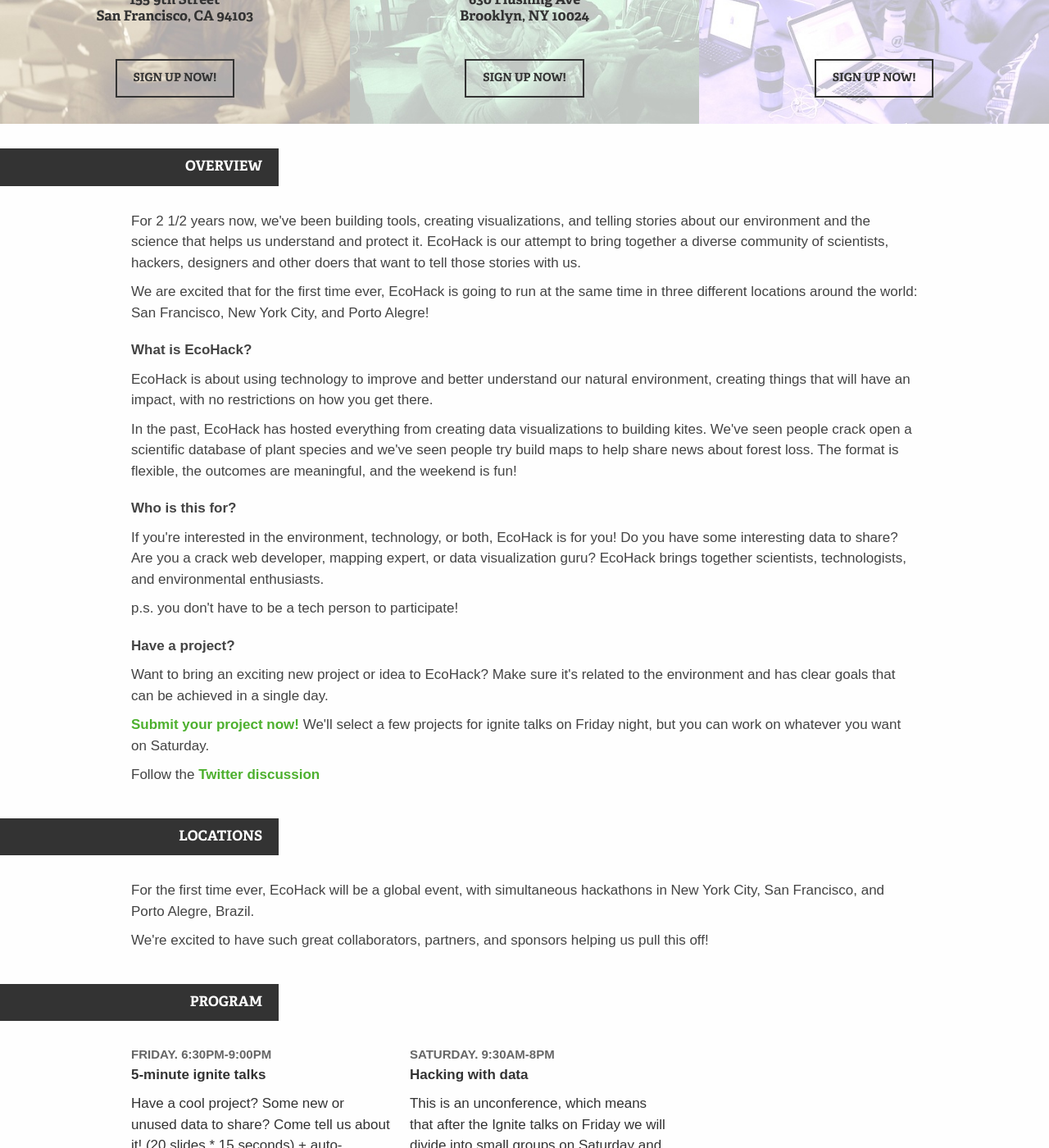
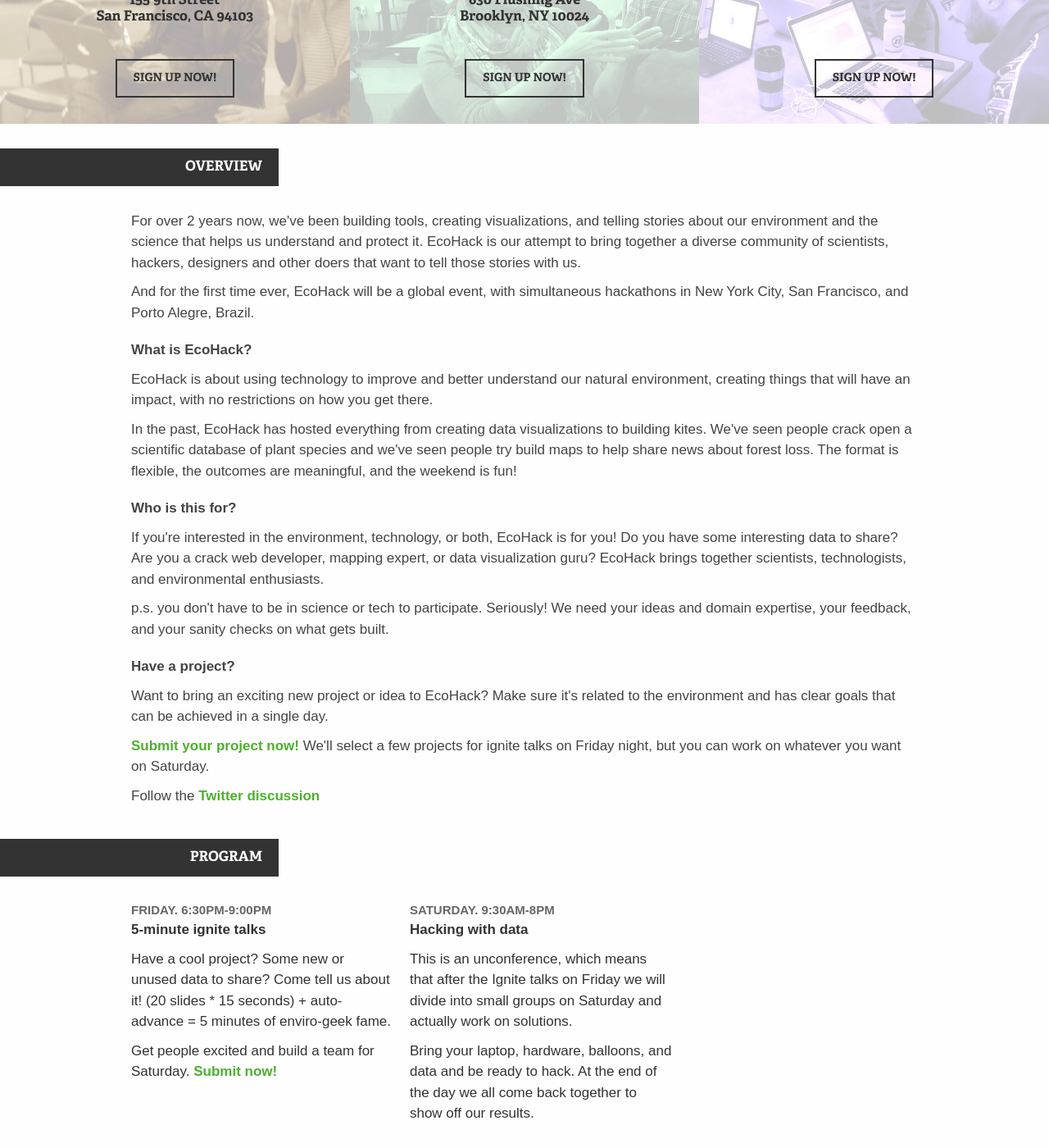
Before and after one commit to EcoHack/ecohack.github.io, a Jekyll site: the page built from index.html, in a window 1280 px wide and 1400 px high, scrolled down 535 px. Shown: the whole window at 82% size. Built offline with Jekyll 4.4.1, drawn with Linux system fonts in a browser that asks for light colours.

Commit message:
Adjust text

```diff
--- a/index.html
+++ b/index.html
@@ -38,8 +38,8 @@
 <div class="content">
   <h2 class="section-header">Overview</h2>
   <div class="inner">
-    <p>For 2 1/2 years now, we've been building tools, creating visualizations, and telling stories about our environment and the science that helps us understand and protect it. EcoHack is our attempt to bring together a diverse community of scientists, hackers, designers and other doers that want to tell those stories with us.</p>
-    <p>We are excited that for the first time ever, EcoHack is going to run at the same time in three different locations around the world: San Francisco, New York City, and Porto Alegre!</p>
+    <p>For over 2 years now, we've been building tools, creating visualizations, and telling stories about our environment and the science that helps us understand and protect it. EcoHack is our attempt to bring together a diverse community of scientists, hackers, designers and other doers that want to tell those stories with us.</p>
+    <p>And for the first time ever, EcoHack will be a global event, with simultaneous hackathons in New York City, San Francisco, and Porto Alegre, Brazil.</p>
 
     <h3 class="content-header">What is EcoHack?</h3>
     <p>EcoHack is about using technology to improve and better understand our natural environment, creating things that will have an impact, with no restrictions on how you get there.</p>
@@ -47,20 +47,13 @@
 
     <h3 class="content-header">Who is this for?</h3>
     <p>If you're interested in the environment, technology, or both, EcoHack is for you! Do you have some interesting data to share? Are you a crack web developer, mapping expert, or data visualization guru? EcoHack brings together scientists, technologists, and environmental enthusiasts.</p>
-    <p>p.s. you don't have to be a tech person to participate! </p>
+    <p>p.s. you don't have to be in science or tech to participate. Seriously! We need your ideas and domain expertise, your feedback, and your sanity checks on what gets built.</p>
 
   <h3 class="content-header">Have a project?</h3>
     <p>Want to bring an exciting new project or idea to EcoHack? Make sure it's related to the environment and has clear goals that can be achieved in a single day.</p>
     <p><a href="#submit">Submit your project now!</a> We'll select a few projects for ignite talks on Friday night, but you can work on whatever you want on Saturday.</p>
     <p></p>
     <p>Follow the <a href="https://twitter.com/?category=people#!/search/realtime/%23EcoHack">Twitter discussion</a></p>
-  </div>
-
-
-  <h2 class="section-header">Locations</h2>
-  <div class="inner">
-    <p>For the first time ever, EcoHack will be a global event, with simultaneous hackathons in New York City, San Francisco, and Porto Alegre, Brazil.</p>
-    <p>We're excited to have such great collaborators, partners, and sponsors helping us pull this off!</p>
   </div>
 
   <h2 class="section-header">Program</h2>
```
